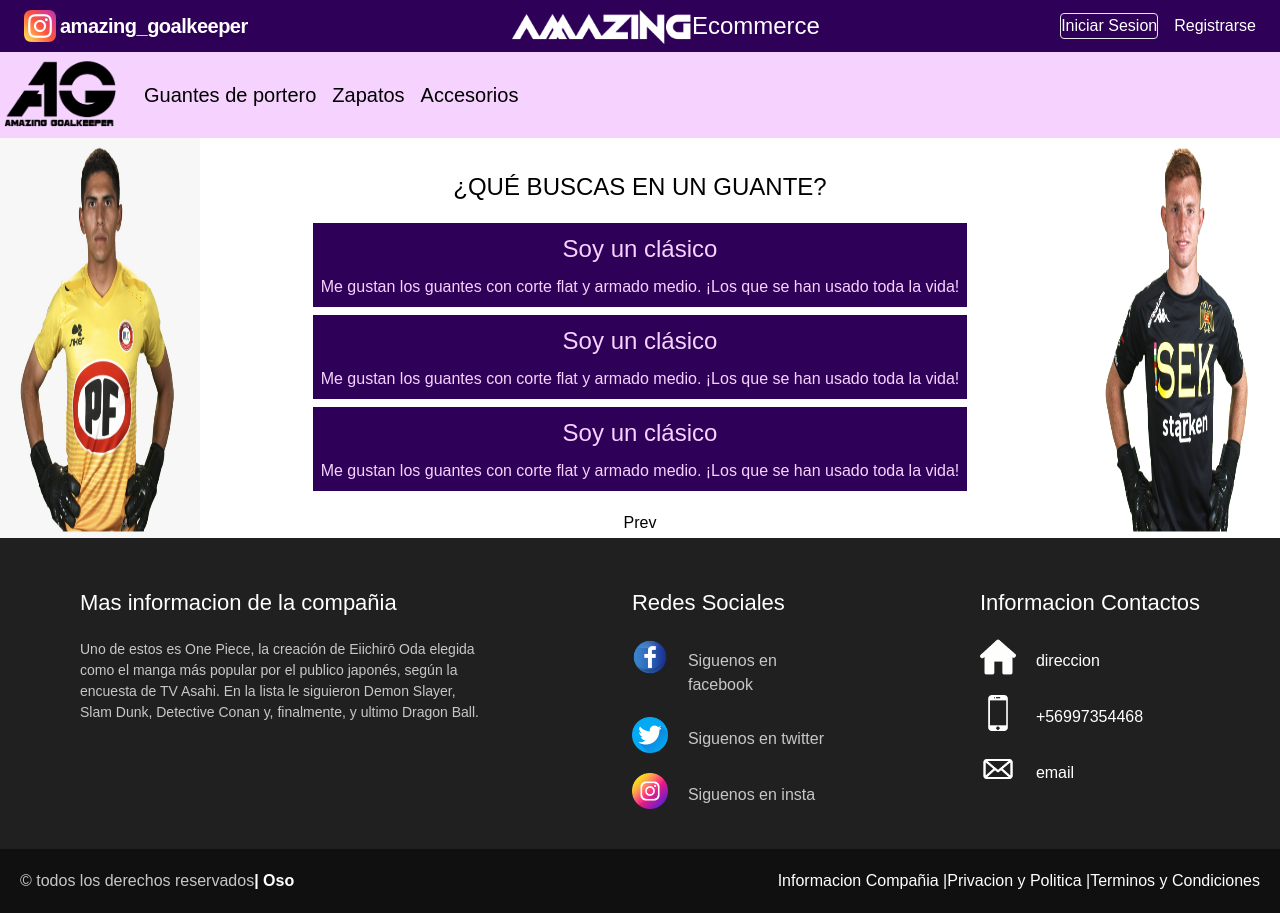
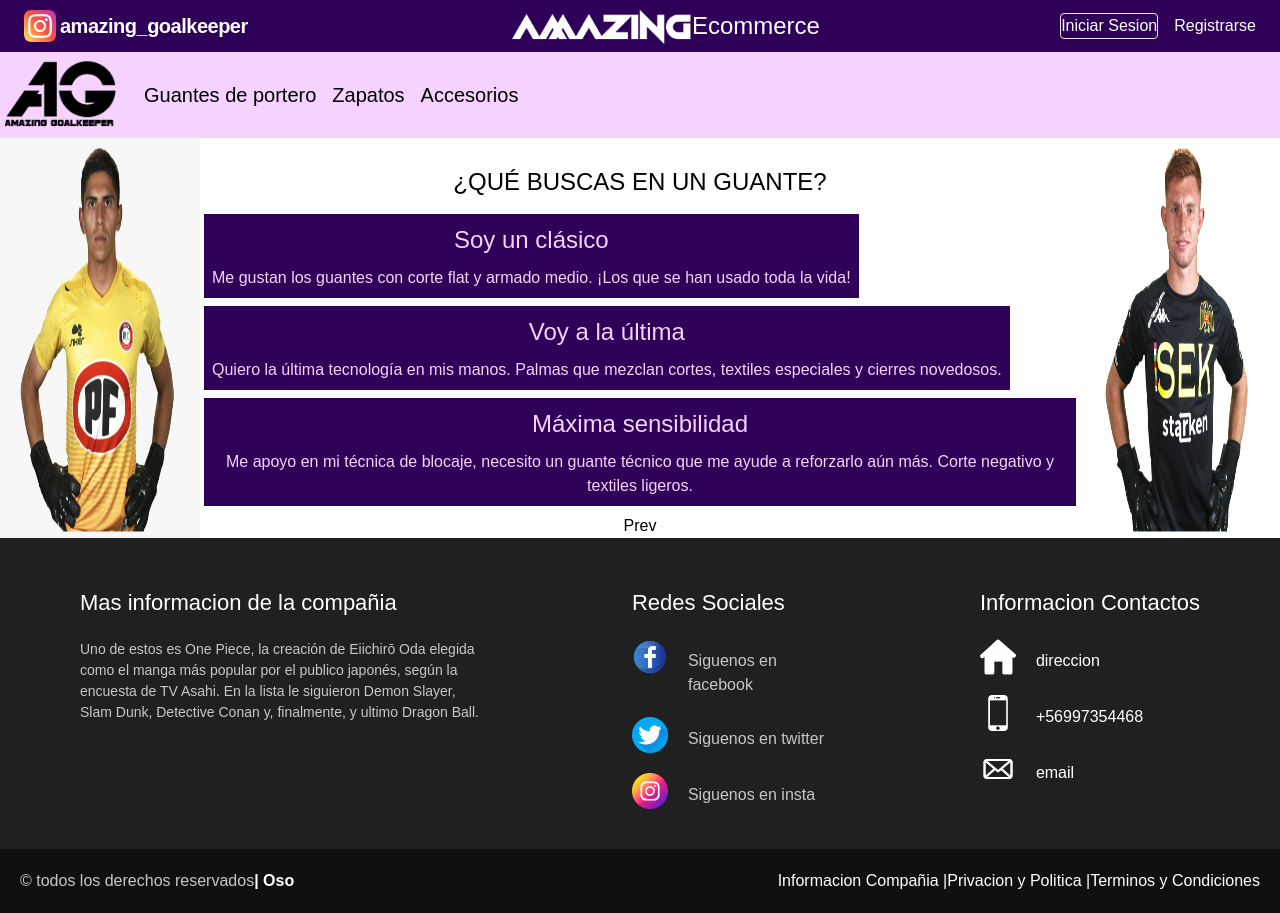
Before and after one commit to NicholasMolina/kuro, a React (Create React App) app: page /Recomendador in a window 1280 px wide. Built offline with nearby package versions, Linux system fonts and the light colour scheme.

Commit message:
texto recomendador

```diff
--- a/src/components3/Serie1.js
+++ b/src/components3/Serie1.js
@@ -27,9 +27,9 @@ export default function Serie1 (props)  {
             pagina2()
           }}
         >
-          <h1>Soy un clásico</h1>
+          <h1>Voy a la última</h1>
             <div className='m-2'>
-              <h2 className='preguntas '>Me gustan los guantes con corte flat y armado medio. ¡Los que se han usado toda la vida!</h2>
+              <h2 className='preguntas '>Quiero la última tecnología en mis manos. Palmas que mezclan cortes, textiles especiales y cierres novedosos.</h2>
             </div>
         </button>
       </div>
@@ -39,9 +39,9 @@ export default function Serie1 (props)  {
             pagina2()
           }}
         >
-          <h1>Soy un clásico</h1>
+          <h1>Máxima sensibilidad</h1>
             <div className='m-2'>
-              <h2 className='preguntas '>Me gustan los guantes con corte flat y armado medio. ¡Los que se han usado toda la vida!</h2>
+              <h2 className='preguntas '>Me apoyo en mi técnica de blocaje, necesito un guante técnico que me ayude a reforzarlo aún más. Corte negativo y textiles ligeros.</h2>
             </div>
         </button>
       </div>
--- a/src/components3/Serie2.js
+++ b/src/components3/Serie2.js
@@ -32,9 +32,9 @@ export default function Serie2 (props)  {
             pagina3()
           }}
           >
-            <h1>Juego al máximo nivel</h1>
+            <h1>Juego al máximo nivel en climas extremos</h1>
               <div className='m-2'>
-                <h2 className='preguntas '>Quiero un látex de máximo agarre y amortiguación. Asumo que la palma es delicada.</h2>
+                <h2 className='preguntas '>En mi campo llueve muchas veces, lo riegan mucho y hace frío. Tejidos aislantes y palma delicada con máximo agarre.</h2>
               </div>
           </button>
         </div>
@@ -44,9 +44,9 @@ export default function Serie2 (props)  {
             pagina3()
           }}
           >
-            <h1>Juego al máximo nivel</h1>
+            <h1>Juego federado a nivel amateur</h1>
               <div className='m-2'>
-                <h2 className='preguntas '>Quiero un látex de máximo agarre y amortiguación. Asumo que la palma es delicada.</h2>
+                <h2 className='preguntas '>Necesito un buen guante pero no puedo cambiarlo cada poco tiempo. Agarre y duración media.</h2>
               </div>
           </button>
           {/* {PageDisplay()} */}
--- a/src/components3/Serie3.js
+++ b/src/components3/Serie3.js
@@ -13,17 +13,17 @@ const Serie3 = () => {
       </div>
       <div className='m-1'>
         <button className='preguntas'>
-          <h1>No necesito nada de eso</h1>
+          <h1>Tengo lesiones en las manos frecuentemente</h1>
               <div className='m-2'>
-                <h2 className='preguntas '>Los guantes estándar son los que mejor se adaptan a mí.</h2>
+                <h2 className='preguntas '>Guantes con protecciones en los dedos para minimizar el riesgo de lesión.</h2>
               </div>
         </button>
       </div>
       <div className='m-1 '>
         <button className='preguntas'>
-          <h1>No necesito nada de eso</h1>
+          <h1>Soy portera</h1>
               <div className='m-2'>
-                <h2 className='preguntas '>Los guantes estándar son los que mejor se adaptan a mí.</h2>
+                <h2 className='preguntas '>Guantes anatómicamente diseñados para adaptarse a la anatomía de la mano femenina.</h2>
               </div>
         </button>
       </div>
```
